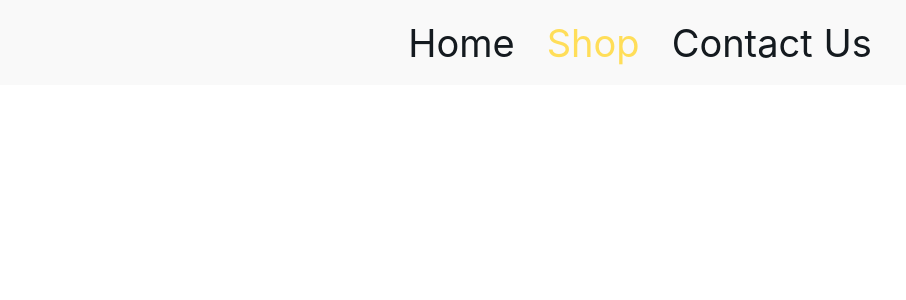
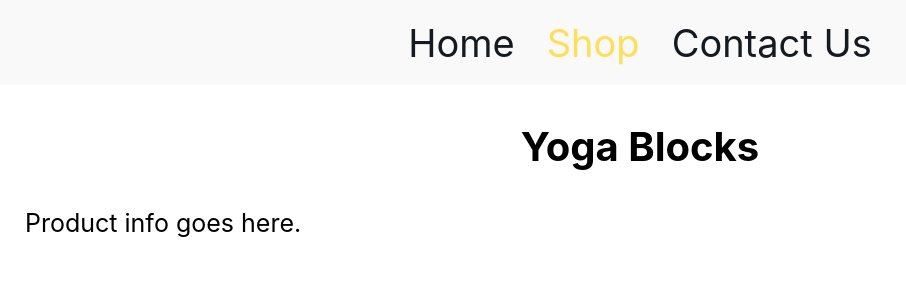
Before and after one commit to ericrothmuller/fireflyathletics, a React (Create React App) app in the folder fireflyathletics/: page /shop/yoga-blocks in a window 1280 px wide. Shown: the top 300 px of the page, without its empty margins (0-906 px from the left). Built offline with nearby package versions, Linux system fonts and the light colour scheme.

Commit message:
Added Yoga Blocks product page, routes for that page, and a link from the shop button to that page.

```diff
--- a/fireflyathletics/src/App.js
+++ b/fireflyathletics/src/App.js
@@ -8,6 +8,7 @@ import Shop from './pages/shop';
 import Contact from './pages/contact';
 import PremiumYogaMat from './pages/product-pages/premium-yoga-mat';
 import LightweightYogaMat from './pages/product-pages/lightweight-yoga-mat';
+import YogaBlocks from './pages/product-pages/yoga-blocks';
 
 function App() {
 return (
@@ -20,6 +21,7 @@ return (
 		<Route path='/contact' element={<Contact/>} />
     <Route path='/shop/premium-yoga-mat' element={<PremiumYogaMat/>} />
     <Route path='/shop/lightweight-yoga-mat' element={<LightweightYogaMat/>} />
+    <Route path='/shop/yoga-blocks' element={<YogaBlocks/>} />
 	</Routes>
 	</Router>
 );
--- /dev/null
+++ b/fireflyathletics/src/pages/product-pages/yoga-blocks.js
@@ -0,0 +1,12 @@
+import React from "react";
+
+const YogaBlocks = () => {
+    return (
+        <main className="pageHeadingDiv">
+        <h1 className="pageTitle">Yoga Blocks</h1>
+        <p className="pageParagraph">Product info goes here.</p>
+        </main>
+    );
+};
+
+export default YogaBlocks;
--- a/fireflyathletics/src/pages/shop.js
+++ b/fireflyathletics/src/pages/shop.js
@@ -19,7 +19,7 @@ return (
         <div className="singleProduct">
             <h2>Yoga Blocks</h2>
             <img src={falogo} className="singleProductImage" alt="logo" />
-            <p><button className="productButton">Shop</button></p>
+            <p><a href="/shop/yoga-blocks"><button className="productButton">Shop</button></a></p>
         </div>
         <div className="singleProduct">
             <h2>Resistance Bands</h2>
```
